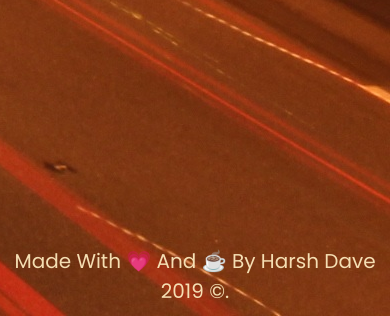
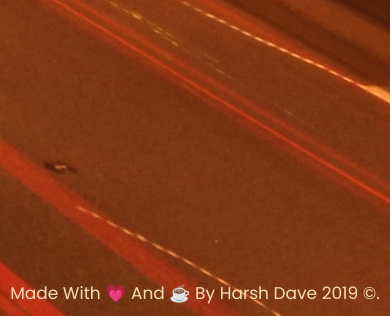
Before and after one commit to harshdave161/Hover-On-Text.github.io, a plain HTML site: page index.html in a window 390 px wide. Shown: the part 528-844 px from the top of the page. Drawn offline with Linux system fonts and the light colour scheme.

Commit message:
update style.css

```diff
--- a/style.css
+++ b/style.css
@@ -103,9 +103,8 @@ footer{
         position: absolute;
     }
     footer{
-        font-size: 20px;
+        font-size: 17px;
         text-align: center;
         position: absolute; bottom: 10px;
-        justify-content: center;
     }
 }
```
